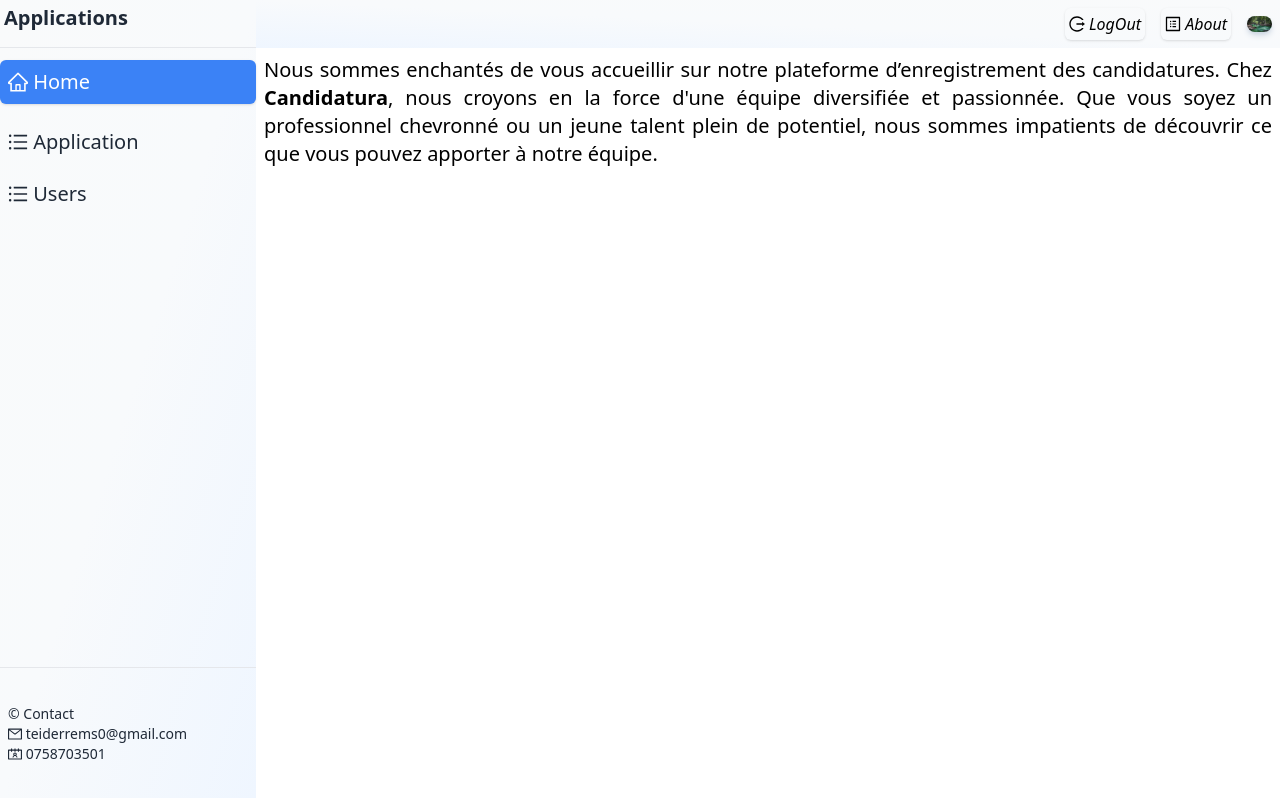
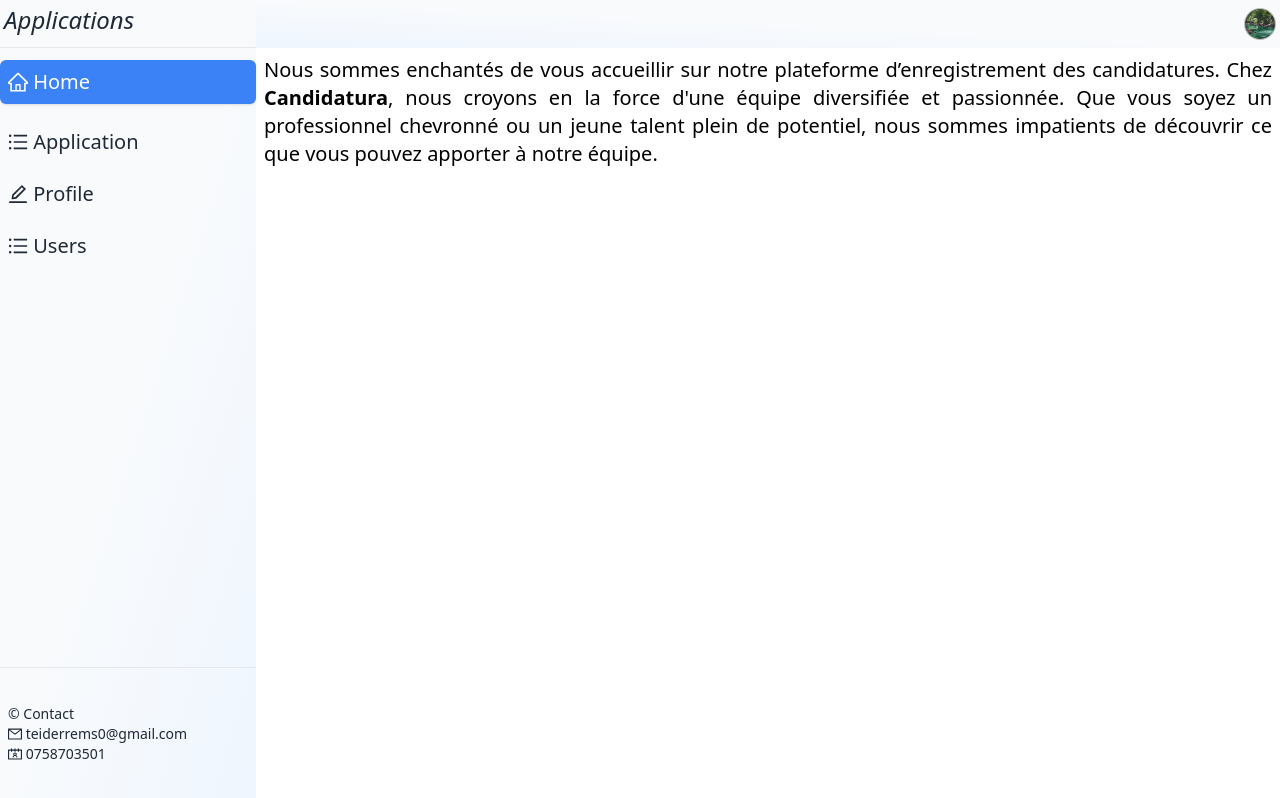
Before and after one commit to teiderrems/applications, a Next.js app: page / in a window 1280 px wide. Built offline with nearby package versions, Linux system fonts and the light colour scheme; sample sign-in values are in the browser's storage.

Commit message:
add user profile

```diff
--- a/src/app/application/page.tsx
+++ b/src/app/application/page.tsx
@@ -16,7 +16,7 @@ export default function Application() {
   const router = useRouter();
   const pathname = usePathname();
   const [token, setToken] = useState<any>();
-  const [response, setResponse] = useState<CustomType>();
+  const [response, setResponse] = useState<CustomType>({isLoading: true, data: undefined, isError: false, isSuccess: false, error: "", status: 0 });
   const [isAdd,setIsAdd]=useState(false);
   const [reload,setReload]=useState(false);
   const [next,setNext]=useState(null);
@@ -26,7 +26,6 @@ export default function Application() {
   useEffect(() => {
     setToken(window&&sessionStorage.getItem('token'));
     const findAll = async () => {
-      setResponse({ ...response, isLoading: true, data: null, isError: false, isSuccess: false, error: "", status: 0 });
       try {
 
         const res = await axios.get(url, {
--- a/src/app/components/UserItem.tsx
+++ b/src/app/components/UserItem.tsx
@@ -23,7 +23,7 @@ export default function UserItem({user,setIsAdd}:{user:UserType,setIsAdd:Dispatc
     <>
       <div onClick={()=>setShowDetail(!showDetail)}
       className='flex rounded-md italic hover:shadow-blue-500 hover:cursor-pointer  justify-between shadow'>
-          <span className=" text-center"><Image className="rounded" src={user?.Profile} width={75} height={75} alt={user?.Profile}/></span>
+          <span className=" text-center md:w-1/2"><Image className="rounded" src={user?.Profile} width={75} height={75} alt={user?.Profile}/></span>
           <div className=" flex flex-col mr-2">
             <h3 className="text-justify">{user.Username}</h3>
             <h3 className="text-justify">{user.Role}</h3>
--- a/src/app/layout.tsx
+++ b/src/app/layout.tsx
@@ -32,7 +32,7 @@ export default function RootLayout({
   const [togel,setTogel]=useState(false)
   const [token,setToken]=useState<any>(undefined);
   const [image,setImage]=useState(burgerImg);
-  const [show,setShow]=useState(true)
+  const [show,setShow]=useState(true);
   const [user,setUser]=useState<any>(undefined);
   const router=useRouter();
 
@@ -54,14 +54,6 @@ export default function RootLayout({
       },
       {
         key: '2',
-        label: (
-          <Link href={`/user/${user?._id}`} className="">Profile</Link>
-        ),
-        icon: <EditOutlined />,
-        disabled: false,
-      },
-      {
-        key: '3',
         label: (
           <Link href="/about" className="">About</Link>
         ),
@@ -89,7 +81,7 @@ export default function RootLayout({
     if (window.sessionStorage&&(sessionStorage.getItem("token"))) {
       setUser(JSON.parse(atob(sessionStorage.getItem("token")!.split('.')[1])));
     }
-  },[image,togel,token]);
+  },[image,togel,token,router]);
 
   return (
       <html lang="en">
@@ -102,7 +94,7 @@ export default function RootLayout({
         }}>
           <div id="toggled-menu"
               className={`w-full absolute top-14 bottom-0 left-0 -translate-x-full bg-gradient-to-br from-gray-50 via-slate-50 to-blue-50  ${togel?'translate-x-0 z-20 opacity-100 w-1/5':''} text-gray-800 border-b border-gray-200 flex flex-col items-center md:static min-h-full md:w-1/5 md:transform-none md:border-none`}>
-            <h1 className="text-xl font-bold p-1 w-full h-12 border-b">Applications</h1>
+            <h1 className="md:text-2xl text-xl italic p-1 w-full h-12 border-b">Applications</h1>
             <div className="flex-1 flex w-full flex-col">
 
             {
@@ -110,6 +102,7 @@ export default function RootLayout({
               <nav className="flex flex-col flex-1 py-3 space-y-6 text-justify w-full">
                   <Link href="/" className={`px-2 capitalize text-xl ${pathname=="/"?'active':''}`}><HomeOutlined /> Home</Link>
                   <Link href="/application" className={`px-2 text-xl ${pathname=="/application"&&'active'}`}><UnorderedListOutlined /> Application</Link>
+                  <Link href="/user/profile" className={`px-2 text-xl ${pathname=="/user/profile"&&'active'}`}><EditOutlined /> Profile</Link>
                   {
                     user?.role=='admin'&&<Link href="/user" className={`px-2 capitalize text-xl ${pathname=="/user"?'active':''}`}><UnorderedListOutlined /> Users</Link>
                   }
@@ -137,19 +130,16 @@ export default function RootLayout({
               </button>
                 <span className=" capitalize pl-1 invisible md:visible md:w-1/3"></span>
                 {
-                  token?<nav className="px-1 h-full md:w-3/4 mr-1 flex justify-end items-center space-x-4">
-                    {/* <Dropdown menu={{ items }}>
+                  token?<button className="px-1 h-full">
+                    <Dropdown menu={{ items }}>
                       <a onClick={(e) => e.preventDefault()}>
                         <Space>
                         <Avatar icon={<Image width={75} priority height={75} src={(user.profile)?user.profile:profileImg} alt="profile"/>} />
                         </Space>
                       </a>
-                    </Dropdown> */}
-                    <button onClick={LogOut} className=" hover:rounded-lg italic hover:text-blue-400 shadow p-1 rounded-md"><LogoutOutlined /> LogOut</button>
-                    <Link href="/about" className={`hover:rounded-lg italic shadow p-1 rounded-md ${pathname=="/about"&&'bg-blue-500 text-white'}`}><ProfileOutlined /> About</Link>
-                    <Link href={`/user/${user?._id}`} className=" italic hover:text-blue-400 shadow-md shadow-slate-300 rounded-full"><Image width={25} className="rounded-xl" height={20} src={(user.profile)?user.profile:profileImg} alt="profile"/></Link>
+                    </Dropdown>
 
-                  </nav>:<Link href="/about" className="about">About</Link>
+                  </button>:<Link href="/about" className="about">About</Link>
                 }
             </div>
             <div className="flex-1">
--- a/src/app/login/page.tsx
+++ b/src/app/login/page.tsx
@@ -34,6 +34,7 @@ function Login() {
               }
               else{
                 const user=JSON.parse(atob(sessionStorage.getItem("token")!.split('.')[1]));
+                sessionStorage.setItem('userId',user?._id);
                 router.push('/application');
               }
               setResponse({...response,isSuccess:true,isLoading:false,data:res.data});
--- a/src/app/user/page.tsx
+++ b/src/app/user/page.tsx
@@ -16,7 +16,7 @@ export default function UserList() {
     const router=useRouter();
   const pathname=usePathname();
   const [token,setToken]=useState<string>();
-  const [response,setResponse]=useState<CustomType>();
+  const [response,setResponse]=useState<CustomType>({isLoading: true, data: undefined, isError: false, isSuccess: false, error: "", status: 0 });
   const [page,setPage]=useState(0);
   const [limit,setLimit]=useState(12);
   const [handleAdd,setHandleAdd]=useState(false);
@@ -28,7 +28,6 @@ export default function UserList() {
 
   useEffect(()=>{
     const findAll=async()=>{
-      setResponse({...response,isLoading:true,data:null,isError:false,isSuccess:false,error:"",status:0});
       try {
         const res = await axios.get(url, {
           headers: {
@@ -69,7 +68,7 @@ export default function UserList() {
         }
     }
     findAll();
-  },[token,pathname,isAdd,reload]);
+  },[token,pathname,isAdd,reload,response,url,router]);
 
   if (response?.isLoading) {
     return(
@@ -88,7 +87,7 @@ export default function UserList() {
   }
 
   return (
-    <div className='container mx-auto flex-1 flex flex-col'>
+    <div className='container mx-auto flex-1 overflow-hidden flex flex-col'>
     <div className="flex justify-end h-7">
     {
       (!handleAdd)?<button className="rounded-lg hover:text-blue-500 text-center h-full w-10 " onClick={()=>setHandleAdd(!handleAdd)}><AppstoreAddOutlined className="h-5/6 w-5/6 m-2"/></button>:<AddUser setIsAdd={setIsAdd} setHandleAdd={setHandleAdd}/>
--- a/src/app/user/[id]/page.tsx
+++ b/src/app/user/profile/page.tsx
@@ -13,8 +13,8 @@ import UserDetail from '@/app/components/UserDetail';
 
 export default function UserDetailInfo() {
 
-    const param=useParams().id;
-    const [response,setResponse]=useState<CustomType>();
+    const [param,setParam]=useState<string|undefined>(undefined);
+    const [response,setResponse]=useState<CustomType>({isLoading:true,data:null,isError:false,isSuccess:false,error:"",status:0});
     const router=useRouter();
     const [token,setToken]=useState<string>();
     const pathname=usePathname();
@@ -22,7 +22,7 @@ export default function UserDetailInfo() {
     const [edit,setEdit]=useState(false);
     const HandleDelete=async()=>{
 
-        setResponse({...response,isLoading:true,data:null,isError:false,isSuccess:false,error:"",status:0});
+
         try {
             const res=await Axios.delete("users/"+param,{
                 headers:{
@@ -58,6 +58,7 @@ export default function UserDetailInfo() {
     }
 
     useEffect(()=>{
+        setParam(window&& (sessionStorage.getItem('userId') as string)&&(sessionStorage.getItem('userId') as string));
         setToken(window&& (sessionStorage.getItem('token') as string)&&(sessionStorage.getItem('token') as string));
         const getUser=async()=>{
             try {
@@ -88,12 +89,14 @@ export default function UserDetailInfo() {
                 }
             }
         }
-        getUser();
-    },[param,response?.isLoading,token,response?.isSuccess,response?.isError,reload]);
+        if (param) {
+            getUser();
+        }
+    },[param,reload,router,response.isLoading]); //,response,pathname,router,reload
 
-    if (response?.isLoading) {
+    if (response?.isLoading || !param) {
         return (
-            <div className="flex flex-col justify-center h-full items-center">
+            <div className="flex flex-1 flex-col justify-center h-full items-center">
             <p className=" animate-bounce text-center">Loading...</p>
             </div>
         )
@@ -101,7 +104,7 @@ export default function UserDetailInfo() {
 
     if (response?.isError) {
         return (
-        <div className="flex justify-center items-center">
+        <div className="flex  flex-1 justify-center items-center">
             <p className="text-justify text-red-400">{response.error}</p>
         </div>)
     }
```
